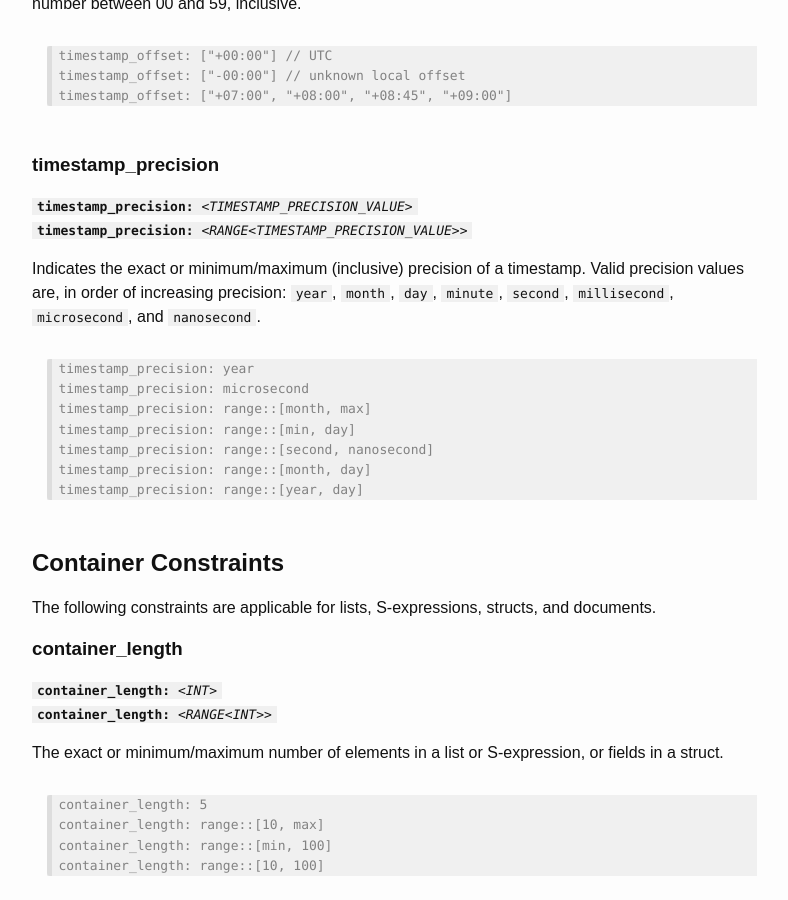
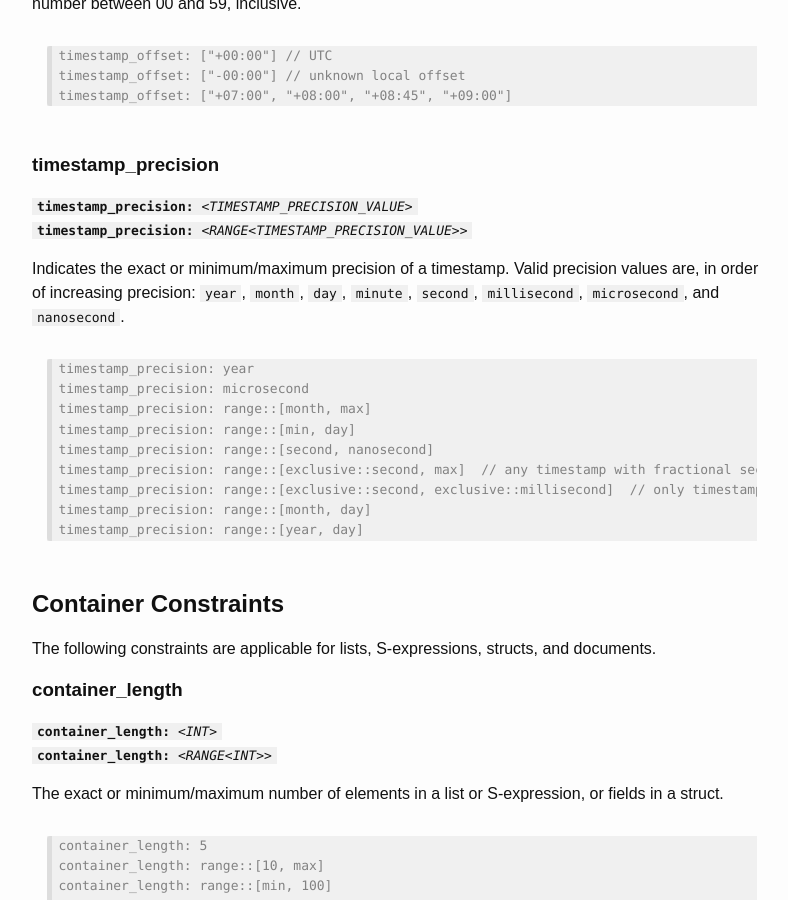
Before and after one commit to amazon-ion/ion-schema, a Jekyll site: the page built from docs/spec.md, in a window 1280 px wide and 900 px high, scrolled down 10202 px. Shown: the whole window, without its empty margins (238-1026 px from the left). Built offline with Jekyll 4.4.1, drawn with Linux system fonts in a browser that asks for light colours.

Commit message:
clarifies the timestamp_precision constraint wrt. 'exclusive::'

````diff
--- a/docs/spec.md
+++ b/docs/spec.md
@@ -507,8 +507,8 @@ and 59, inclusive.
 <code><b>timestamp_precision:</b> <i>&lt;TIMESTAMP_PRECISION_VALUE&gt;</i></code><br/>
 <code><b>timestamp_precision:</b> <i>&lt;RANGE&lt;TIMESTAMP_PRECISION_VALUE&gt;&gt;</i></code>
 
-Indicates the exact or minimum/maximum (inclusive) precision of a
-timestamp. Valid precision values are, in order of increasing precision:
+Indicates the exact or minimum/maximum precision of a timestamp.
+Valid precision values are, in order of increasing precision:
 `year`, `month`, `day`, `minute`, `second`, `millisecond`, `microsecond`, and `nanosecond`.
 
 > ```
@@ -517,6 +517,8 @@ timestamp. Valid precision values are, in order of increasing precision:
 > timestamp_precision: range::[month, max]
 > timestamp_precision: range::[min, day]
 > timestamp_precision: range::[second, nanosecond]
+> timestamp_precision: range::[exclusive::second, max]  // any timestamp with fractional seconds is allowed
+> timestamp_precision: range::[exclusive::second, exclusive::millisecond]  // only timestamps with a precision of tenths or hundredths of a second are allowed
 > timestamp_precision: range::[month, day]
 > timestamp_precision: range::[year, day]
 > ```
````
